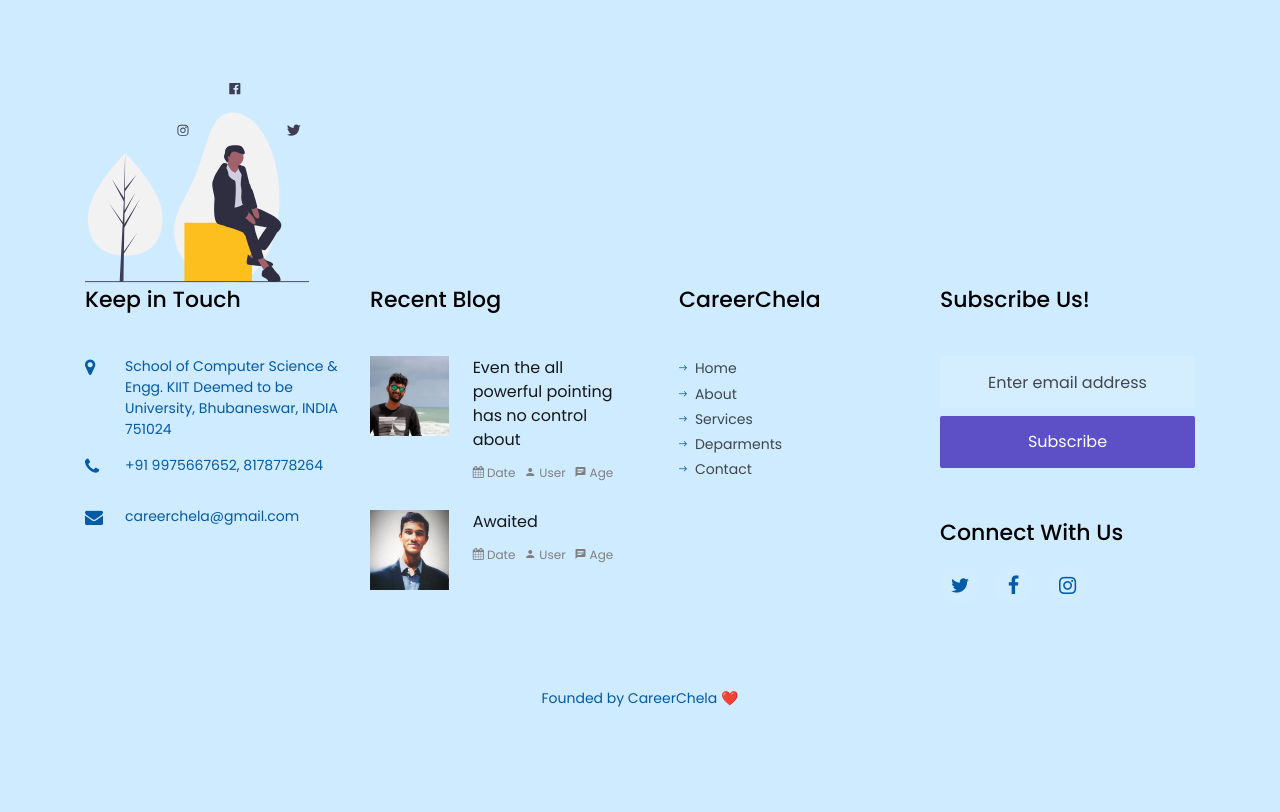
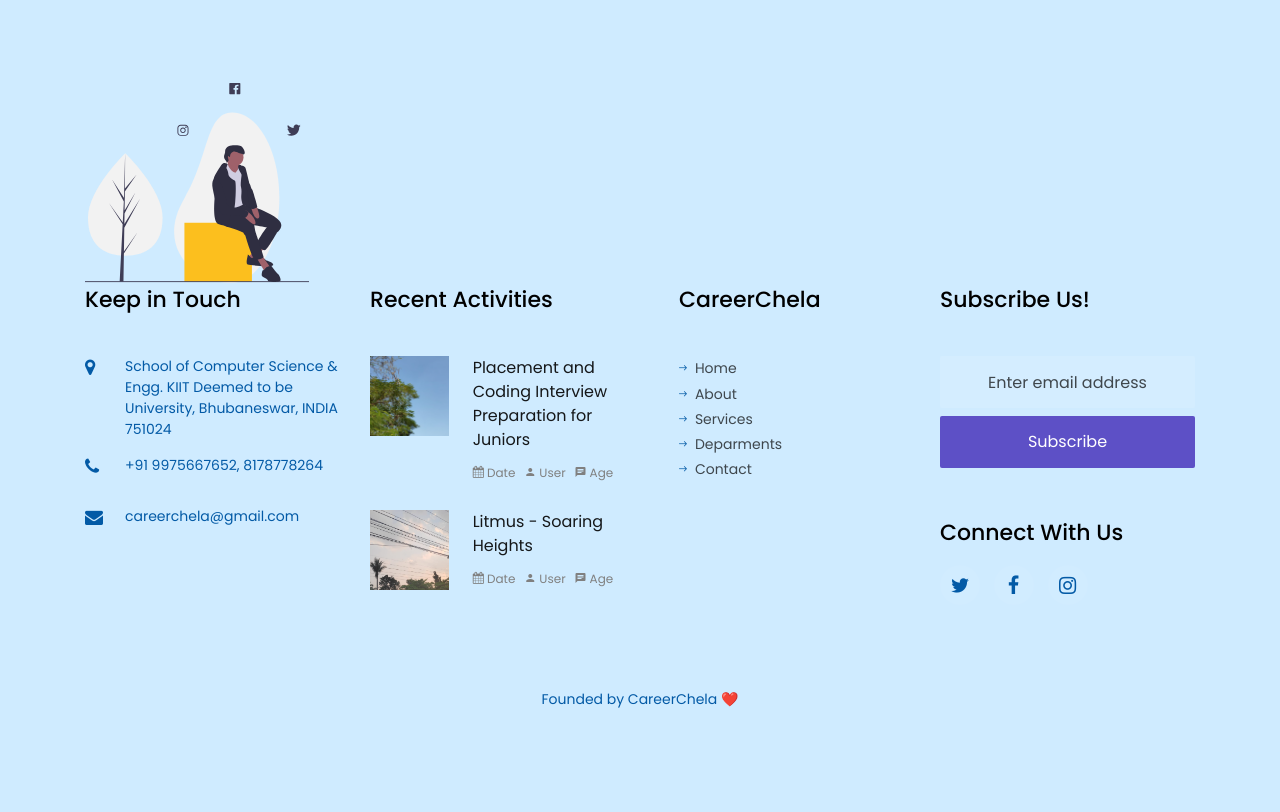
Before and after one commit to makecareereasy/makecareereasy, a Django app: page /register/ in a window 1280 px wide. Shown: the part 659-1471 px from the top of the page. Before the commit the page ends 1366 px from the top, so only its background shows below. Run offline with Django 3.2, Linux system fonts and the light colour scheme; some libraries are stand-ins or nearby versions; some web fonts are replaced.

Commit message:
Footer update
Signed-off-by: Shreya <dhirshreya@gmail.com>

```diff
--- a/templates/footer.html
+++ b/templates/footer.html
@@ -79,11 +79,12 @@
             </div>
             <div class="col-md-6 col-lg-3">
                 <div class="ftco-footer-widget mb-5">
-                    <h2 class="ftco-heading-2">Recent Blog</h2>
+                    <h2 class="ftco-heading-2">Recent Activities</h2>
                     <div class="block-21 mb-4 d-flex">
-                        <a class="blog-img mr-4" style="background-image: url(/static/images/praj.jpg);"></a>
+                        <a class="blog-img mr-4" style="background-image: url(/static/images/sky1.jpeg);"></a>
                         <div class="text">
-                            <h3 class="heading"><a href="#">Even the all powerful pointing has no control about</a></h3>
+                            <h3 class="heading" ><a href="https://medium.com/@oumkalecoding/placement-coding-interview-preparation-for-juniors-fe99184df6ba"
+>Placement and Coding Interview Preparation for Juniors</a></h3>
                             <div class="meta">
                                 <div><a href="#"><span class="icon-calendar"></span> Date</a></div>
                                 <div><a href="#"><span class="icon-person"></span> User</a></div>
@@ -92,9 +93,9 @@
                         </div>
                     </div>
                     <div class="block-21 mb-5 d-flex">
-                        <a class="blog-img mr-4" style="background-image: url(/static/images/oum.jpg);"></a>
+                        <a class="blog-img mr-4" style="background-image: url(/static/images/sky2.jpeg);"></a>
                         <div class="text">
-                            <h3 class="heading"><a href="#">Awaited</a></h3>
+                            <h3 class="heading" ><a href="https://dev.to/oumkale/litmus-soaring-height-nbd" ">Litmus - Soaring Heights</a></h3>
                             <div class="meta">
                                 <div><a href="#"><span class="icon-calendar"></span> Date</a></div>
                                 <div><a href="#"><span class="icon-person"></span> User</a></div>
```
Also changed, not shown: static/images/sky1.jpeg (added), static/images/sky2.jpeg (added).
